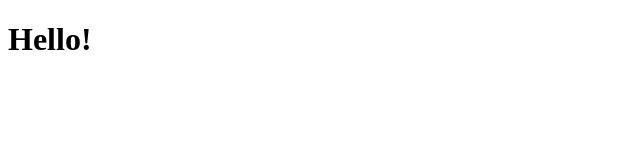
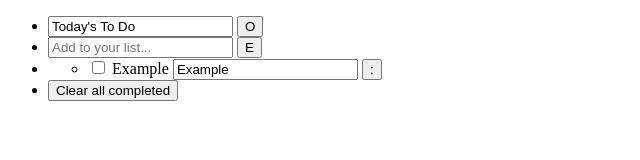
Before and after one commit to leopiresgoss/to-do-list, a plain HTML site: page index.html in a window 1280 px wide. Shown: the whole page, without its empty margins (0-640 px from the left). Drawn offline with Linux system fonts and the light colour scheme.

Commit message:
Add basic index.html structure and style.css

```diff
--- a/index.html
+++ b/index.html
@@ -6,6 +6,30 @@
     <title>Todo List</title>
 <script defer src="main.js"></script></head>
 <body>
-    <h1>Hello!</h1>
+    <div id="todo-container">
+        <ul class="modal">
+            <li class="head">
+                <input type="text" name="list-title" id="list-title" value="Today's To Do">
+                <button type="button" class="refresh">O</button>
+            </li>
+            <li class="add">
+                <input type="text" name="list-add" id="list-add" placeholder="Add to your list...">
+                <button type="button" class="refresh">E</button>
+            </li>
+            <li class="todo-box">
+                <ul class="list">
+                    <li>
+                        <input type="checkbox" name="example" id="example">
+                        <label for="example">Example</label>
+                        <input type="text" class="option" value="Example" maxlength="255">
+                        <button type="button">:</button>
+                    </li>
+                </ul>
+            </li>
+            <li>
+                <button type="button" class="clear-completed">Clear all completed</button>
+            </li>
+        </ul>
+    </div>
 </body>
 </html>
--- a/main.js
+++ b/main.js
@@ -15,7 +15,7 @@
   \**********************/
 /***/ (() => {
 
-eval("console.log('test')\n\n//# sourceURL=webpack://to-do-list/./src/index.js?");
+eval("\n\n//# sourceURL=webpack://to-do-list/./src/index.js?");
 
 /***/ })
 
```
